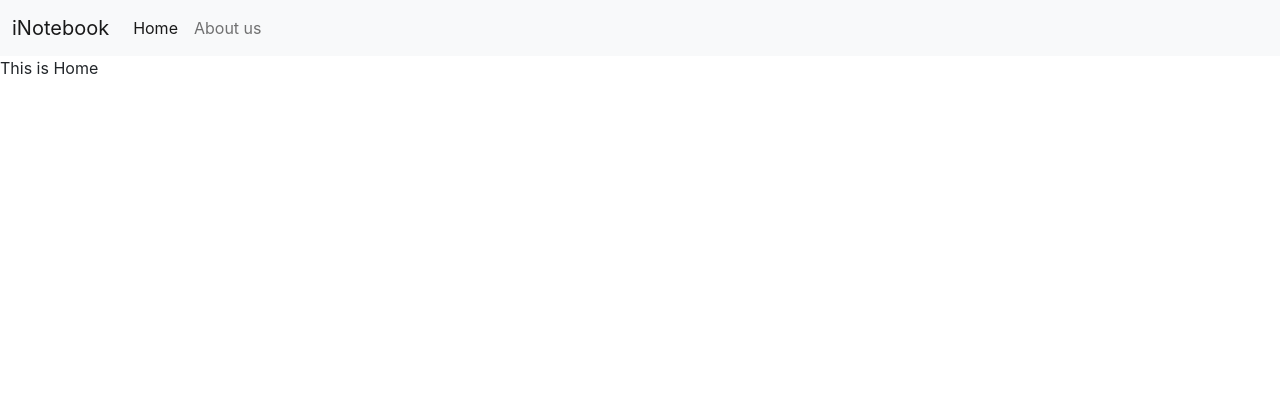
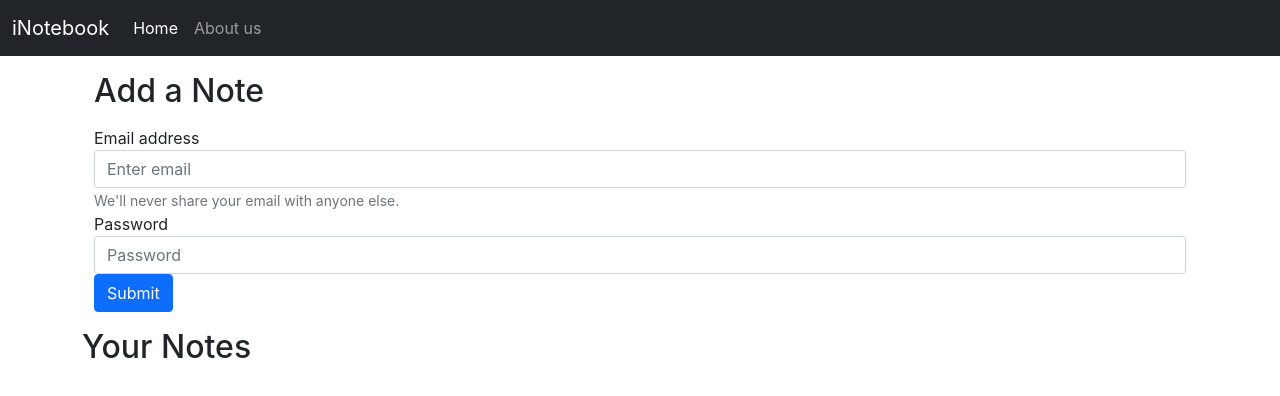
Before and after one commit to sanjay493/mernwith_harry, a React (Create React App) app: page / in a window 1280 px wide. Shown: the top 396 px of the page. Built offline with nearby package versions, Linux system fonts and the light colour scheme.

Commit message:
lesson 59 completed

```diff
--- a/src/App.js
+++ b/src/App.js
@@ -11,10 +11,12 @@
     <NoteState>
       <Router>
         <Navbar />
+        <div className="container">
         <Routes>
           <Route path="/" element={<Home />} />
           <Route path="/about" element={<About />} />
         </Routes>
+        </div>
       </Router>
       </NoteState>
     </>
--- a/src/components/About.js
+++ b/src/components/About.js
@@ -3,12 +3,8 @@
 
 
 const About = () => {
-  const a = useContext(noteContext)
-  useEffect(()=>{
-    a.update()
-    //eslint-disable-next-line
-  },[])
-  return <div>This is about news  page....{a.state.name} and he is in Class {a.state.class}</div>;
+
+  return <div>This is about page</div>;
 };
 
 export default About;
--- a/src/components/Home.js
+++ b/src/components/Home.js
@@ -1,9 +1,42 @@
-import React from 'react';
+import React from "react";
 
 const Home = () => {
-  return <div>
-      This is Home
-  </div>;
+  return (
+    <div>
+      <div className="container my-3">
+      <h2>Add a Note</h2>
+      <form className="my-3">
+        <div className="form-group">
+          <label htmlFor="exampleInputEmail1">Email address</label>
+          <input
+            type="email"
+            className="form-control"
+            id="exampleInputEmail1"
+            aria-describedby="emailHelp"
+            placeholder="Enter email"
+          />
+          <small id="emailHelp" className="form-text text-muted">
+            We'll never share your email with anyone else.
+          </small>
+        </div>
+        <div className="form-group">
+          <label htmlFor="exampleInputPassword1">Password</label>
+          <input
+            type="password"
+            className="form-control"
+            id="exampleInputPassword1"
+            placeholder="Password"
+          />
+        </div>
+
+        <button type="submit" className="btn btn-primary">
+          Submit
+        </button>
+      </form>
+      </div>
+      <h2>Your Notes</h2>
+    </div>
+  );
 };
 
 export default Home;
--- a/src/components/Navbar.js
+++ b/src/components/Navbar.js
@@ -1,9 +1,16 @@
-import React from 'react';
-import {Link} from "react-router-dom"
+import React,{useEffect} from 'react';
+import {Link,useLocation} from "react-router-dom"
+
 
 const Navbar = () => {
+
+  let location=useLocation()
+  useEffect(()=>{
+    console.log(location.pathname)
+  },[location])
+
   return (
- <nav className="navbar navbar-expand-lg navbar-light bg-light">
+ <nav className="navbar navbar-expand-lg navbar-dark bg-dark">
   <div className="container-fluid">
     <Link className="navbar-brand" to="/">iNotebook</Link>
     <button className="navbar-toggler" type="button" data-bs-toggle="collapse" data-bs-target="#navbarSupportedContent" aria-controls="navbarSupportedContent" aria-expanded="false" aria-label="Toggle navigation">
@@ -12,10 +19,10 @@
     <div className="collapse navbar-collapse" id="navbarSupportedContent">
       <ul className="navbar-nav me-auto mb-2 mb-lg-0">
         <li className="nav-item">
-          <Link className="nav-link active" aria-current="page" to="/">Home</Link>
+          <Link className={`nav-link ${location.pathname==="/" ? "active" : ""}`} aria-current="page" to="/">Home</Link>
         </li>
         <li className="nav-item">
-          <Link className="nav-link" to="/about">About us</Link>
+          <Link className={`nav-link ${location.pathname==="/about" ? "active" : ""}`} to="/about">About us</Link>
         </li>
 
       </ul>
--- a/src/context/NoteState.js
+++ b/src/context/NoteState.js
@@ -5,22 +5,8 @@
 
 const NoteState=(props)=>{
 
-    const s1={
-        "name":"Harry",
-        "class":"5b"
-    }
-    const [state, setState]=useState(s1)
-    const update=()=>{
-        setTimeout(()=>{
-            setState({
-                "name":"Larry",
-                "class":"10b"
-            })
-        },5000)
-    }
 return(
-    // state:state, update:update can be written simply by state,update only
-    <NoteContext.Provider value={{state,update}}>
+      <NoteContext.Provider value={{}}>
         {props.children}
     </NoteContext.Provider>
 )
```
